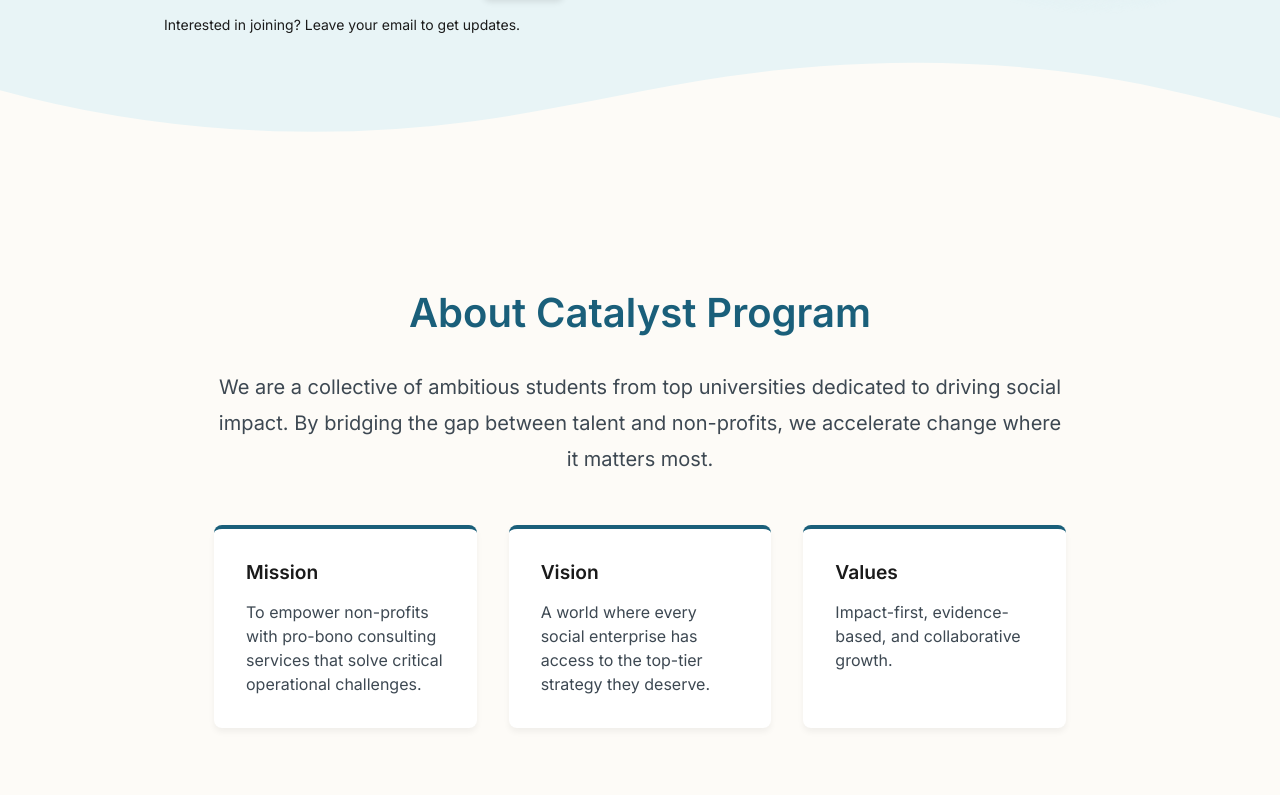
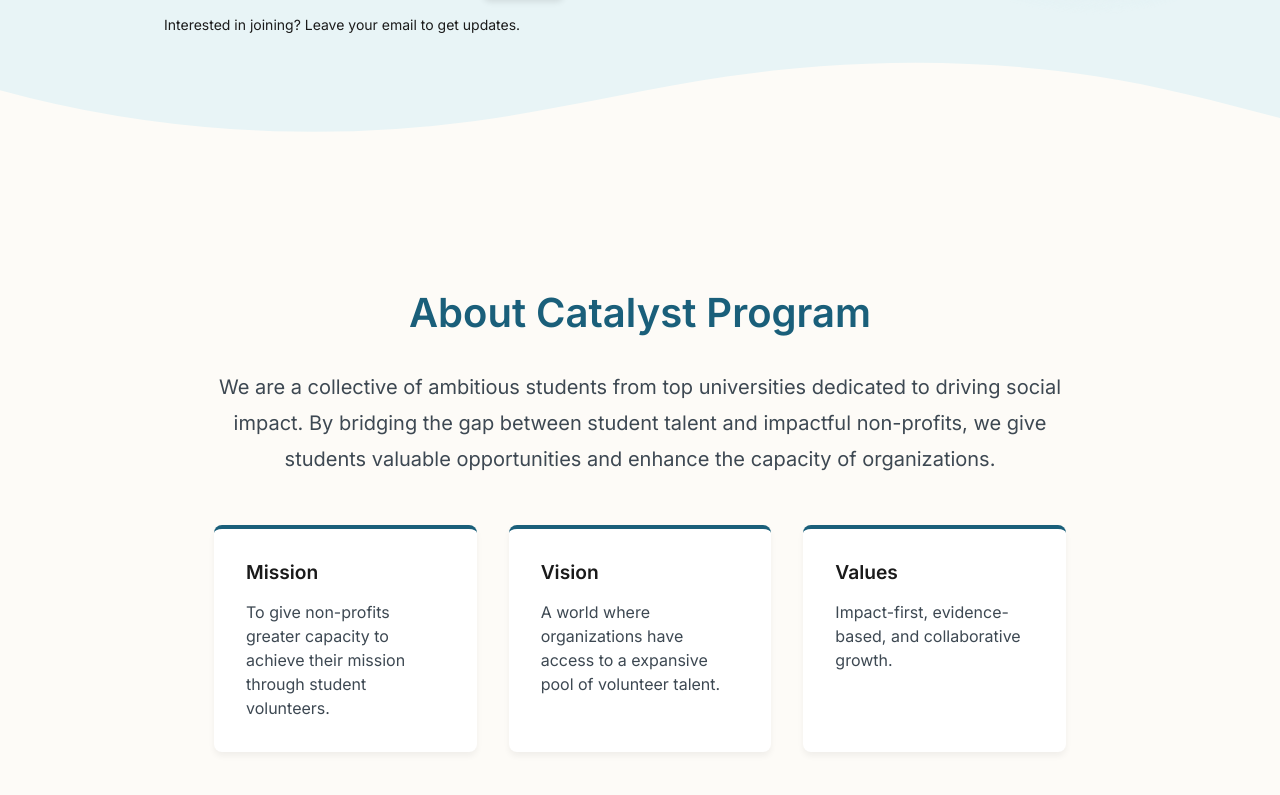
Before and after one commit to catalystprogram/catalystprogram.github.io, a React (Vite) app: page / in a window 1280 px wide. Shown: the part 531-1326 px from the top of the page. Built offline with nearby package versions, Linux system fonts and the light colour scheme.

Commit message:
Update AboutUs.jsx
fixed misleading llm text

```diff
--- a/src/components/AboutUs.jsx
+++ b/src/components/AboutUs.jsx
@@ -17,13 +17,13 @@ const AboutUs = () => {
                     </h2>
                     <p style={{ fontSize: '1.25rem', color: 'var(--color-text-muted)', marginBottom: '3rem', lineHeight: 1.8 }}>
                         We are a collective of ambitious students from top universities dedicated to driving social impact.
-                        By bridging the gap between talent and non-profits, we accelerate change where it matters most.
+                        By bridging the gap between student talent and impactful non-profits, we give students valuable opportunities and enhance the capacity of organizations.
                     </p>
 
                     <div style={{ display: 'grid', gridTemplateColumns: 'repeat(auto-fit, minmax(250px, 1fr))', gap: '2rem', textAlign: 'left' }}>
                         {[
-                            { title: "Mission", text: "To empower non-profits with pro-bono consulting services that solve critical operational challenges." },
-                            { title: "Vision", text: "A world where every social enterprise has access to the top-tier strategy they deserve." },
+                            { title: "Mission", text: "To give non-profits greater capacity to achieve their mission through student volunteers." },
+                            { title: "Vision", text: "A world where organizations have access to a expansive pool of volunteer talent." },
                             { title: "Values", text: "Impact-first, evidence-based, and collaborative growth." }
                         ].map((item, index) => (
                             <motion.div
```
